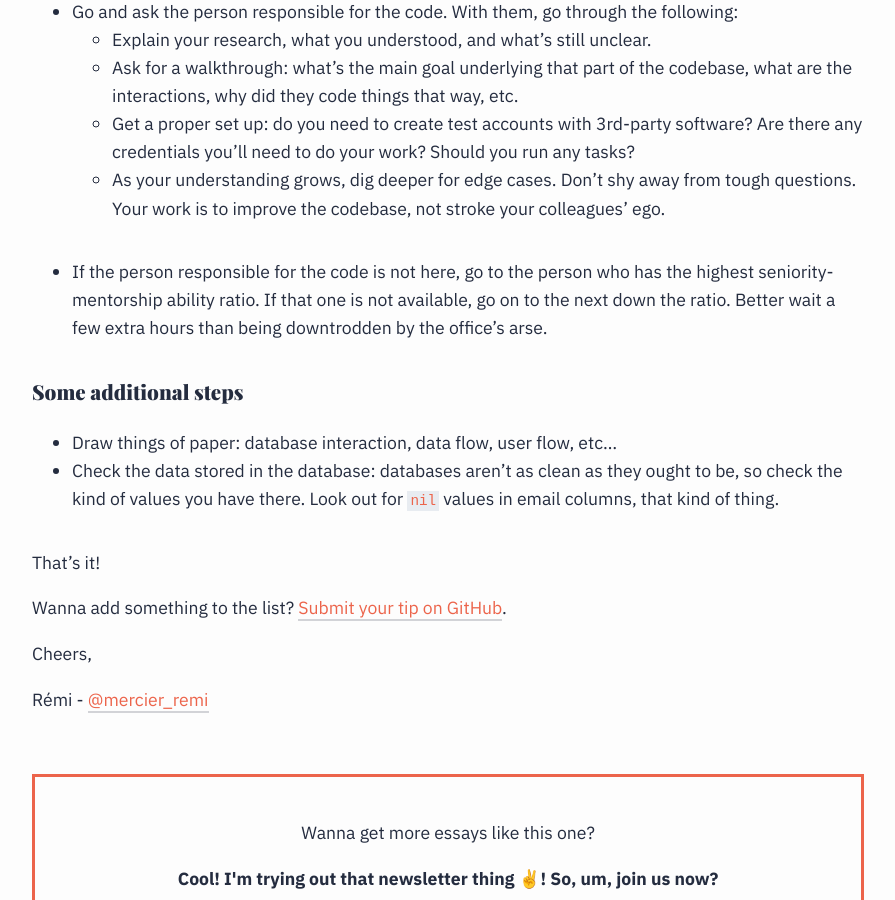
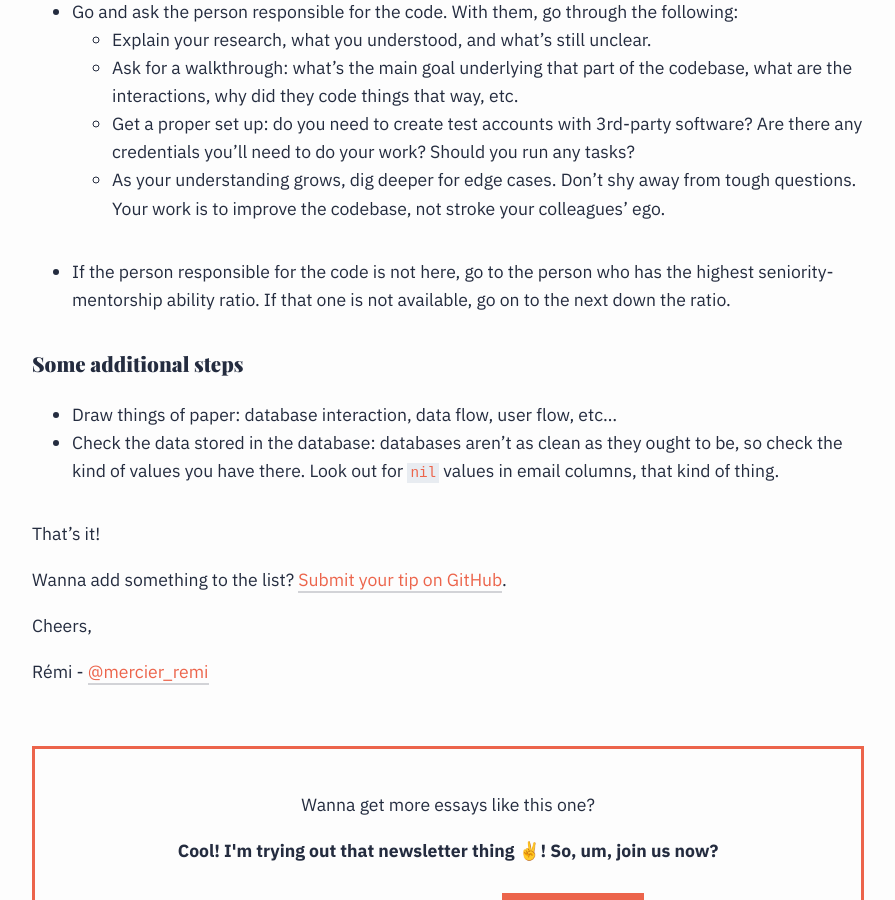
Before and after one commit to merciremi/remicodes, a Jekyll site: the page built from garden/_posts/2020-06-12-new-codebase.md, in a window 1280 px wide and 900 px high, scrolled down 1843 px. Shown: the whole window, without its empty margins (192-1087 px from the left). Built offline with Jekyll 4.4.1, drawn with Linux system fonts in a browser that asks for light colours; some web fonts are replaced.

Commit message:
Remove arse

```diff
--- a/garden/_posts/2020-06-12-new-codebase.md
+++ b/garden/_posts/2020-06-12-new-codebase.md
@@ -49,7 +49,7 @@ Note that depending on your situation, some of these tips cannot be copied and p
   - Ask for a walkthrough: what's the main goal underlying that part of the codebase, what are the interactions, why did they code things that way, etc.
   - Get a proper set up: do you need to create test accounts with 3rd-party software? Are there any credentials you'll need to do your work? Should you run any tasks?
   - As your understanding grows, dig deeper for edge cases. Don't shy away from tough questions. Your work is to improve the codebase, not stroke your colleagues' ego.
-- If the person responsible for the code is not here, go to the person who has the highest seniority-mentorship ability ratio. If that one is not available, go on to the next down the ratio. Better wait a few extra hours than being downtrodden by the office's arse.
+- If the person responsible for the code is not here, go to the person who has the highest seniority-mentorship ability ratio. If that one is not available, go on to the next down the ratio.
 
 ### Some additional steps
 - Draw things of paper: database interaction, data flow, user flow, etc...
```
